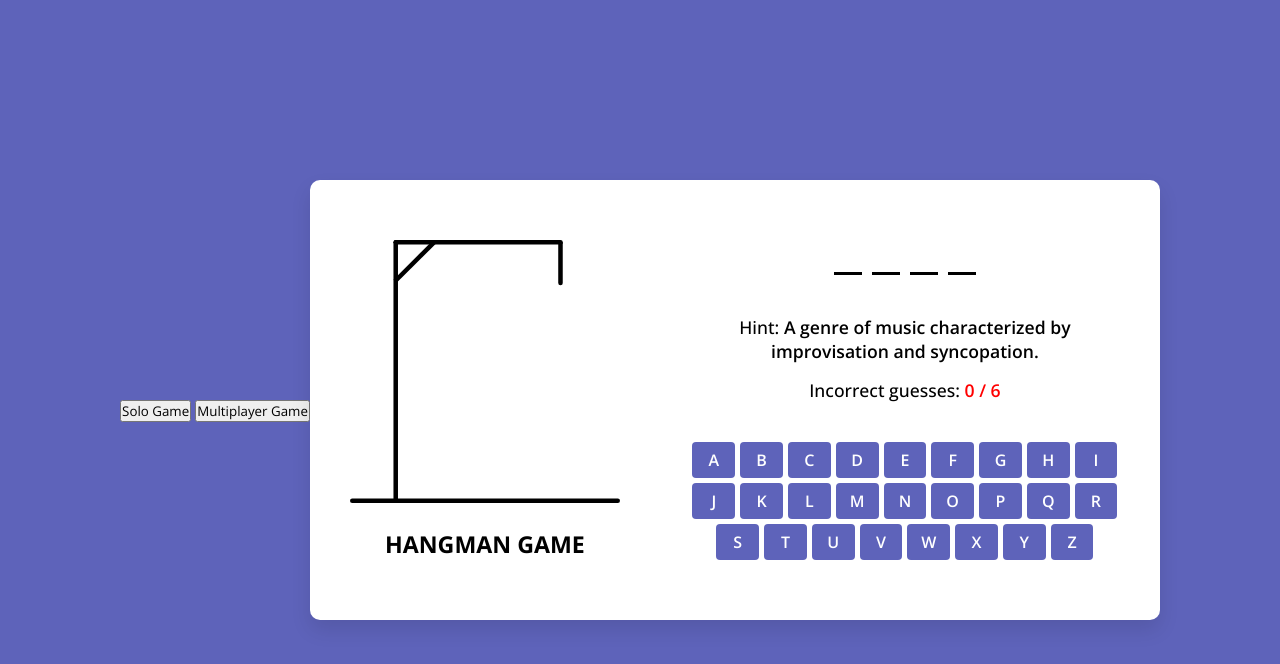
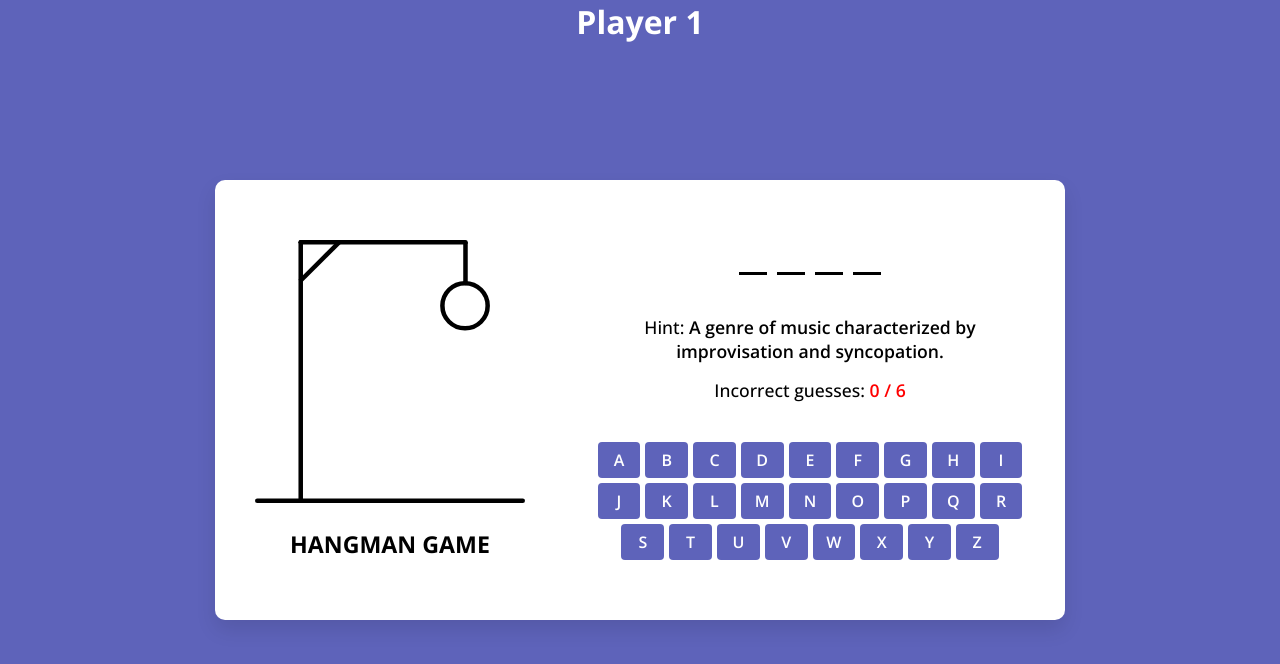
Before and after one commit to Ambigatus/Hangman_js, a website built with webpack: page index.html in a window 1280 px wide. Both pictures are taken after a click on the button "Solo Game". Built offline with nearby package versions, Linux system fonts and the light colour scheme.

Commit message:
Add some buttons

```diff
--- a/css/style.css
+++ b/css/style.css
@@ -15,7 +15,7 @@ body {
     background: #5E63BA;
 }
 .container {
-    display: flex;
+    display: none;
     width: 850px;
     gap: 70px;
     padding: 60px 40px;
@@ -186,6 +186,13 @@ body {
     }
 }
 
-.game-window {
-    display: none;
+#player-name {
+    position: absolute;
+    top: 0;
+    left: 50%;
+    transform: translateX(-50%);
+    font-size: 2rem;
+    font-weight: bold;
+    color: #fff;
 }
+/* End of style.css */
--- a/index.html
+++ b/index.html
@@ -1,10 +1,9 @@
 <!DOCTYPE html>
-<!-- Coding By CodingNepal - www.codingnepalweb.com -->
 <html lang="en">
 <head>
     <meta charset="UTF-8">
     <meta name="viewport" content="width=device-width, initial-scale=1.0">
-    <title>Hangman Game JavaScript | CodingNepal</title>
+    <title>Hangman Game</title>
     <link rel="stylesheet" href="css/style.css">
     <script src="js/word-list.js" defer></script>
     <script src="js/hangman.js" defer></script>
@@ -22,7 +21,8 @@
             <button class="play-again">Play Again</button>
         </div>
     </div>
-    <div class="container">
+    <div id="game" class="container">
+        <div id="player-name"></div>
         <div class="hangman-box">
             <img src="#" draggable="false" alt="hangman-img">
             <h1>Hangman Game</h1>
--- a/js/hangman.js
+++ b/js/hangman.js
@@ -4,6 +4,7 @@ const keyboardDiv = document.querySelector(".keyboard");
 const hangmanImage = document.querySelector(".hangman-box img");
 const gameModal = document.querySelector(".game-modal");
 const playAgainBtn = gameModal.querySelector("button");
+
 
 // Initializing game variables
 let currentWord, correctLetters, wrongGuessCount;
@@ -12,23 +13,24 @@ let players = [{ name: 'Player 1', score: 0 }, { name: 'Player 2', score: 0 }];
 let currentPlayerIndex = 0;
 let isMultiplayer = false;
 
-const handleGameModeSelection = () => {
+
 const soloGameButton = document.getElementById('solo-game-button');
 const multiplayerGameButton = document.getElementById('multiplayer-game-button');
-    const gameWindow = document.querySelector('.game-window');
+const gameWindow = document.querySelector('.container');
+
 
 soloGameButton.addEventListener('click', () => {
         isMultiplayer = false;
-        gameWindow.style.display = 'block';
+        gameWindow.style.display = 'flex';
         initGame();
 });
 
 multiplayerGameButton.addEventListener('click', () => {
         isMultiplayer = true;
-        gameWindow.style.display = 'block';
+        gameWindow.style.display = 'flex';
         initGame();
 });
-};
+
 
 const resetGame = () => {
     correctLetters = [];
@@ -58,8 +60,10 @@ const gameOver = (isVictory) => {
 }
 
 const initGame = (button, clickedLetter) => {
-    const gameModeSelection = document.querySelector('.game-mode-selection');
-    gameModeSelection.style.display = 'none';
+    const playerNameDiv = document.getElementById('player-name');
+    playerNameDiv.innerText = players[currentPlayerIndex].name;
+    soloGameButton.style.display = 'none';
+    multiplayerGameButton.style.display = 'none';
     if(currentWord.includes(clickedLetter)) {
         // Showing all correct letters on the word display
         [...currentWord].forEach((letter, index) => {
@@ -80,7 +84,6 @@ const initGame = (button, clickedLetter) => {
     // Calling gameOver function if any of these condition meets
     if(wrongGuessCount === maxGuesses) return gameOver(false);
     if(correctLetters.length === currentWord.length) return gameOver(true);
-    window.onload = handleGameModeSelection;
 }
 
 // Creating keyboard buttons and adding event listeners
```
Lines whose indentation alone changed are shown as unchanged.
